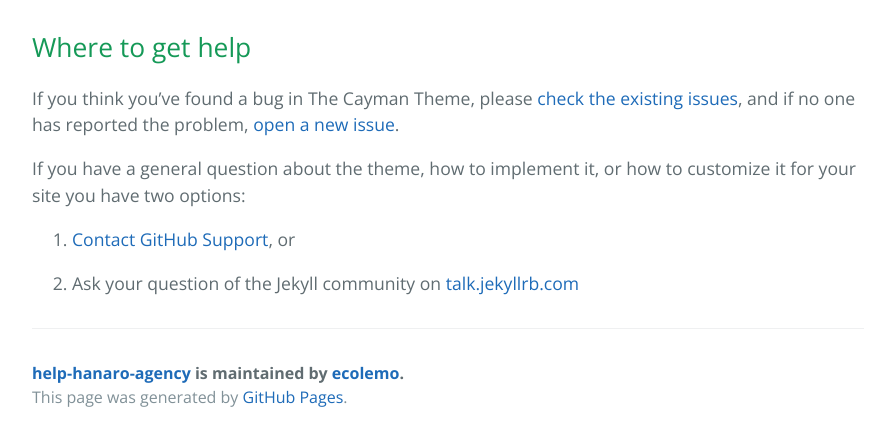
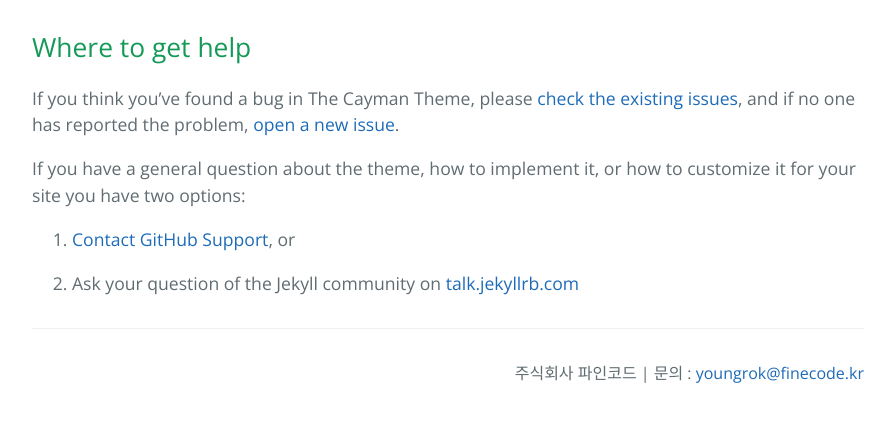
Before and after one commit to ecolemo/help-hanaro-agency, a Jekyll site: the page built from docs/SUPPORT.md, in a window 1280 px wide, cut to the strip 356-802 px from the top of the page. Shown: the whole strip, without its empty margins (192-1084 px from the left). Built offline with Jekyll 4.4.1, drawn with Linux system fonts in a browser that asks for light colours; some web fonts are replaced; our own code applies the rules of GitHub Pages for plain Markdown files.

Commit message:
update footer

```diff
--- a/_layouts/default.html
+++ b/_layouts/default.html
@@ -45,10 +45,13 @@
       {{ content }}
 
       <footer class="site-footer">
-        {% if site.github.is_project_page %}
-          <span class="site-footer-owner"><a href="{{ site.github.repository_url }}">{{ site.github.repository_name }}</a> is maintained by <a href="{{ site.github.owner_url }}">{{ site.github.owner_name }}</a>.</span>
-        {% endif %}
-        <span class="site-footer-credits">This page was generated by <a href="https://pages.github.com">GitHub Pages</a>.</span>
+        <div class="container-fluid p-5">
+          <div class="text-right">
+              주식회사 파인코드
+              <span class="m-2">|</span>
+              문의 : <a target="_blank" href="mailto:youngrok@finecode.kr">youngrok@finecode.kr</a>
+          </div>
+        </div>
       </footer>
     </main>
   </body>
--- a/_sass/main.scss
+++ b/_sass/main.scss
@@ -42,6 +42,9 @@
 .text-center {
   text-align: center !important;
 }
+.text-right {
+  text-align: right !important;
+}
 .text-white {
   color: #fff !important;
 }
```
